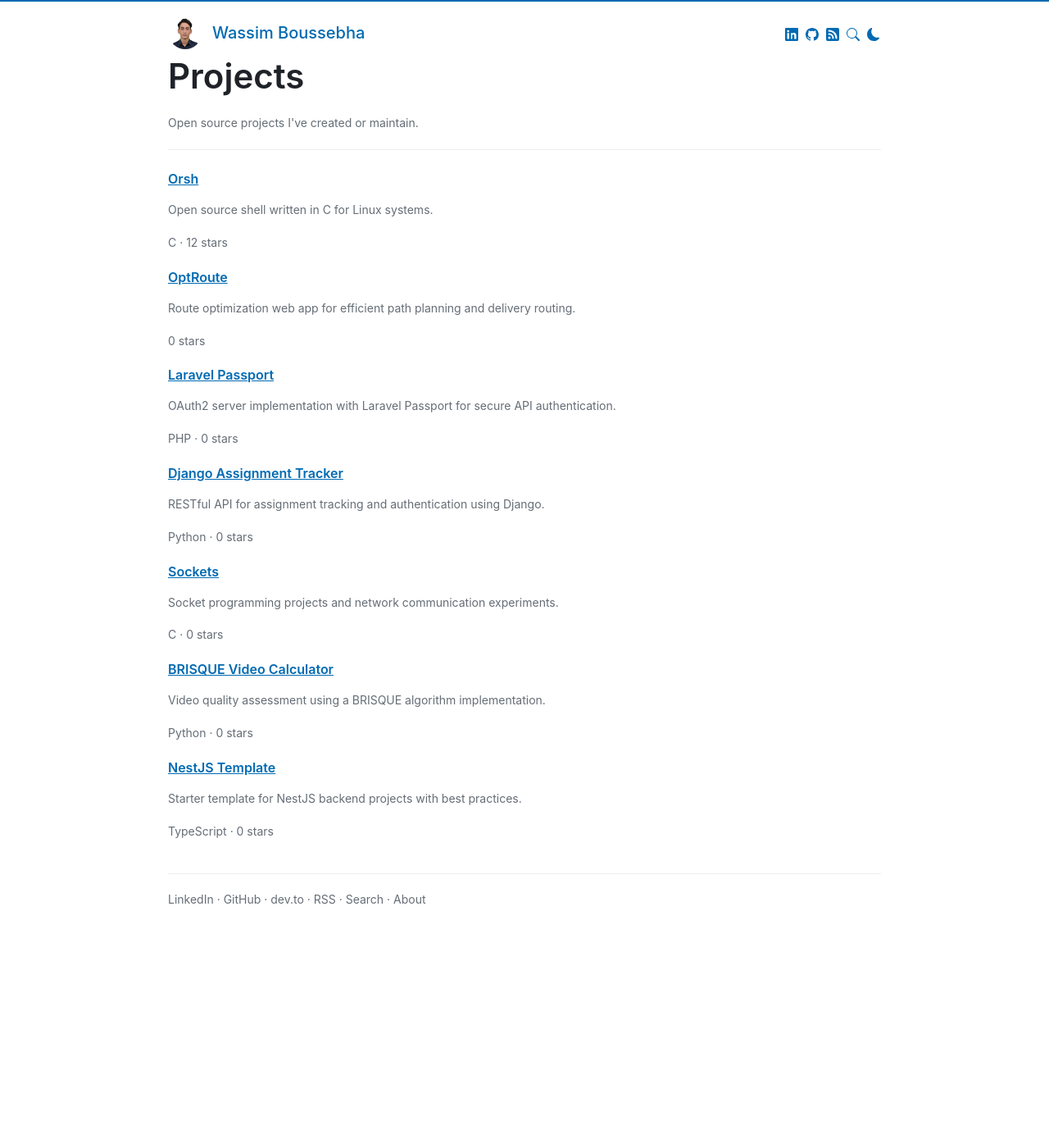
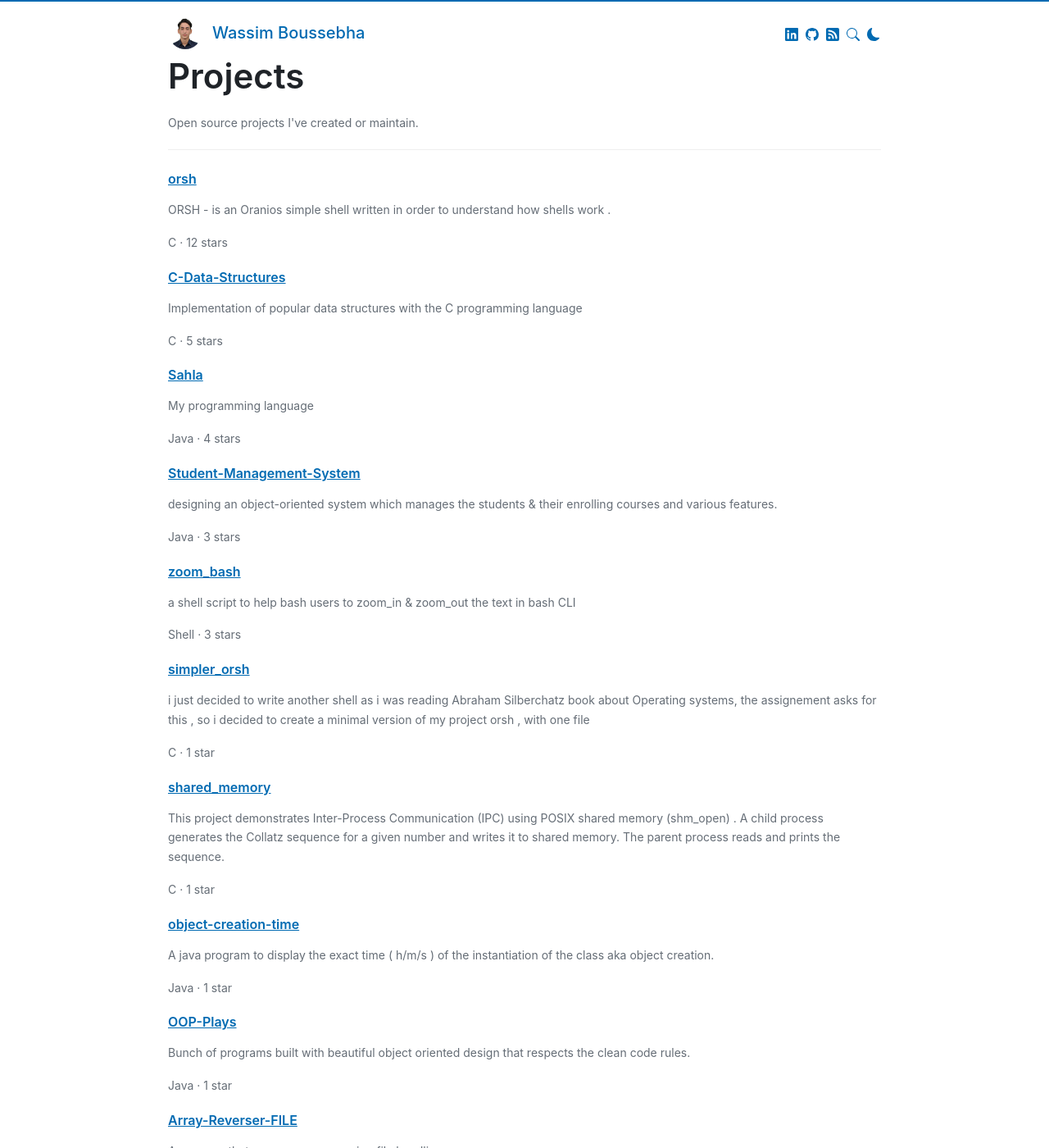
Before and after one commit to wassim31/wassim31.github.io, a Jekyll site: the page built from projects.md, in a window 1280 px wide and 1400 px high. Shown: the whole window at 82% size. Built offline with Jekyll 4.4.1, drawn with Linux system fonts in a browser that asks for light colours; some of the changed text lies outside the part shown.

Commit message:
Update GitHub projects

```diff
--- a/_data/projects.yml
+++ b/_data/projects.yml
@@ -1,36 +1,135 @@
 ---
-- name: Orsh
-  url: https://github.com/wassim31/Orsh
-  description: Open source shell written in C for Linux systems.
+- name: orsh
+  url: https://github.com/wassim31/orsh
+  description: ORSH - is an Oranios simple shell written in order to understand how
+    shells work .
   stars: 12
   language: C
-- name: OptRoute
-  url: https://outstanding-creativity-production-b5ce.up.railway.app/
-  description: Route optimization web app for efficient path planning and delivery routing.
+  pushed_at: '2024-06-12T22:32:54Z'
+- name: C-Data-Structures
+  url: https://github.com/wassim31/C-Data-Structures
+  description: 'Implementation of popular data structures with the C programming language '
+  stars: 5
+  language: C
+  pushed_at: '2022-10-25T06:08:25Z'
+- name: Sahla
+  url: https://github.com/wassim31/Sahla
+  description: 'My programming language '
+  stars: 4
+  language: Java
+  pushed_at: '2022-10-25T19:02:56Z'
+- name: Student-Management-System
+  url: https://github.com/wassim31/Student-Management-System
+  description: 'designing an object-oriented system which manages the students & their
+    enrolling courses and various features. '
+  stars: 3
+  language: Java
+  pushed_at: '2022-09-20T21:43:43Z'
+- name: zoom_bash
+  url: https://github.com/wassim31/zoom_bash
+  description: a shell script to help bash users to zoom_in & zoom_out the text in
+    bash CLI
+  stars: 3
+  language: Shell
+  pushed_at: '2023-12-27T21:42:16Z'
+- name: simpler_orsh
+  url: https://github.com/wassim31/simpler_orsh
+  description: i just decided to write another shell as i was reading Abraham Silberchatz
+    book about Operating systems, the assignement asks for this , so i decided to
+    create a minimal version of my project orsh , with one file
+  stars: 1
+  language: C
+  pushed_at: '2025-03-12T03:26:19Z'
+- name: shared_memory
+  url: https://github.com/wassim31/shared_memory
+  description: This project demonstrates Inter-Process Communication (IPC) using POSIX
+    shared memory (shm_open) . A child process generates the Collatz sequence for
+    a given number and writes it to shared memory. The parent process reads and prints
+    the sequence.
+  stars: 1
+  language: C
+  pushed_at: '2025-03-08T20:42:41Z'
+- name: object-creation-time
+  url: https://github.com/wassim31/object-creation-time
+  description: A java program to display the exact time ( h/m/s ) of the instantiation
+    of the class aka object creation.
+  stars: 1
+  language: Java
+  pushed_at: '2022-06-05T17:35:25Z'
+- name: OOP-Plays
+  url: https://github.com/wassim31/OOP-Plays
+  description: Bunch of programs built with beautiful object oriented design that
+    respects the clean code rules.
+  stars: 1
+  language: Java
+  pushed_at: '2022-09-07T22:21:25Z'
+- name: Array-Reverser-FILE
+  url: https://github.com/wassim31/Array-Reverser-FILE
+  description: 'A program that reverse an array using file handling '
   stars: 0
-  language:
-- name: Laravel Passport
+  language: C
+  pushed_at: '2021-03-10T00:59:42Z'
+- name: strlen_many_approachs
+  url: https://github.com/wassim31/strlen_many_approachs
+  description: A C-program where i implemented the different approach of string length
+    problem using iterative , recursive , pointers & addresses approaches
+  stars: 0
+  language: C
+  pushed_at: '2021-07-24T02:19:41Z'
+- name: my_leetcode_solutions
+  url: https://github.com/wassim31/my_leetcode_solutions
+  description: repository which contains my solutions to leetcode.com problems , and
+    geeksforgeeks exercices to develop my problem_solving skills
+  stars: 0
+  language: C
+  pushed_at: '2021-08-07T14:58:56Z'
+- name: HTTP-Server-Java
+  url: https://github.com/wassim31/HTTP-Server-Java
+  description: 'Goal : implement HTTP RFC using Java .'
+  stars: 0
+  language: Java
+  pushed_at: '2024-02-11T18:14:24Z'
+- name: hash_map_C
+  url: https://github.com/wassim31/hash_map_C
+  description: 'Hash_Map implementation in C '
+  stars: 0
+  language: C
+  pushed_at: '2024-02-29T13:45:40Z'
+- name: email_sender_bot
+  url: https://github.com/wassim31/email_sender_bot
+  description: 'a script that receives as an input a well-formatted csv(name,email)
+    file and sends an email to multiple addresses '
+  stars: 0
+  language: Python
+  pushed_at: '2024-09-17T04:26:01Z'
+- name: BRISQUE_Video_Calculator
+  url: https://github.com/wassim31/BRISQUE_Video_Calculator
+  description: a C++ real-time visual stream acquisition system that incorporates
+    quality control using the BRISQUE
+  stars: 0
+  language: C++
+  pushed_at: '2024-10-01T18:48:58Z'
+- name: sockets
+  url: https://github.com/wassim31/sockets
+  description: manipulating both tcp , udp sockets with both C , Java
+  stars: 0
+  language: Java
+  pushed_at: '2024-10-08T19:20:55Z'
+- name: Django-Assignment-Tracker-Authentication-API
+  url: https://github.com/wassim31/Django-Assignment-Tracker-Authentication-API
+  description: Django Assignment Tracker & Authentication API
+  stars: 0
+  language: Python
+  pushed_at: '2025-04-26T02:26:32Z'
+- name: nest_js_tem
+  url: https://github.com/wassim31/nest_js_tem
+  description: 'Nest_js API for product management with user authentication '
+  stars: 0
+  language: TypeScript
+  pushed_at: '2025-08-14T04:56:06Z'
+- name: Laravel_Passport
   url: https://github.com/wassim31/Laravel_Passport
-  description: OAuth2 server implementation with Laravel Passport for secure API authentication.
+  description: Laravel 11 using Passport OAuth for Products CRUD
   stars: 0
   language: PHP
-- name: Django Assignment Tracker
-  url: https://github.com/wassim31/Django-Assignment-Tracker-Authentication-API
-  description: RESTful API for assignment tracking and authentication using Django.
-  stars: 0
-  language: Python
-- name: Sockets
-  url: https://github.com/wassim31/sockets
-  description: Socket programming projects and network communication experiments.
-  stars: 0
-  language: C
-- name: BRISQUE Video Calculator
-  url: https://github.com/wassim31/BRISQUE_Video_Calculator
-  description: Video quality assessment using a BRISQUE algorithm implementation.
-  stars: 0
-  language: Python
-- name: NestJS Template
-  url: https://github.com/wassim31/nest_js_tem
-  description: Starter template for NestJS backend projects with best practices.
-  stars: 0
-  language: TypeScript
+  pushed_at: '2025-08-29T09:34:19Z'
```
